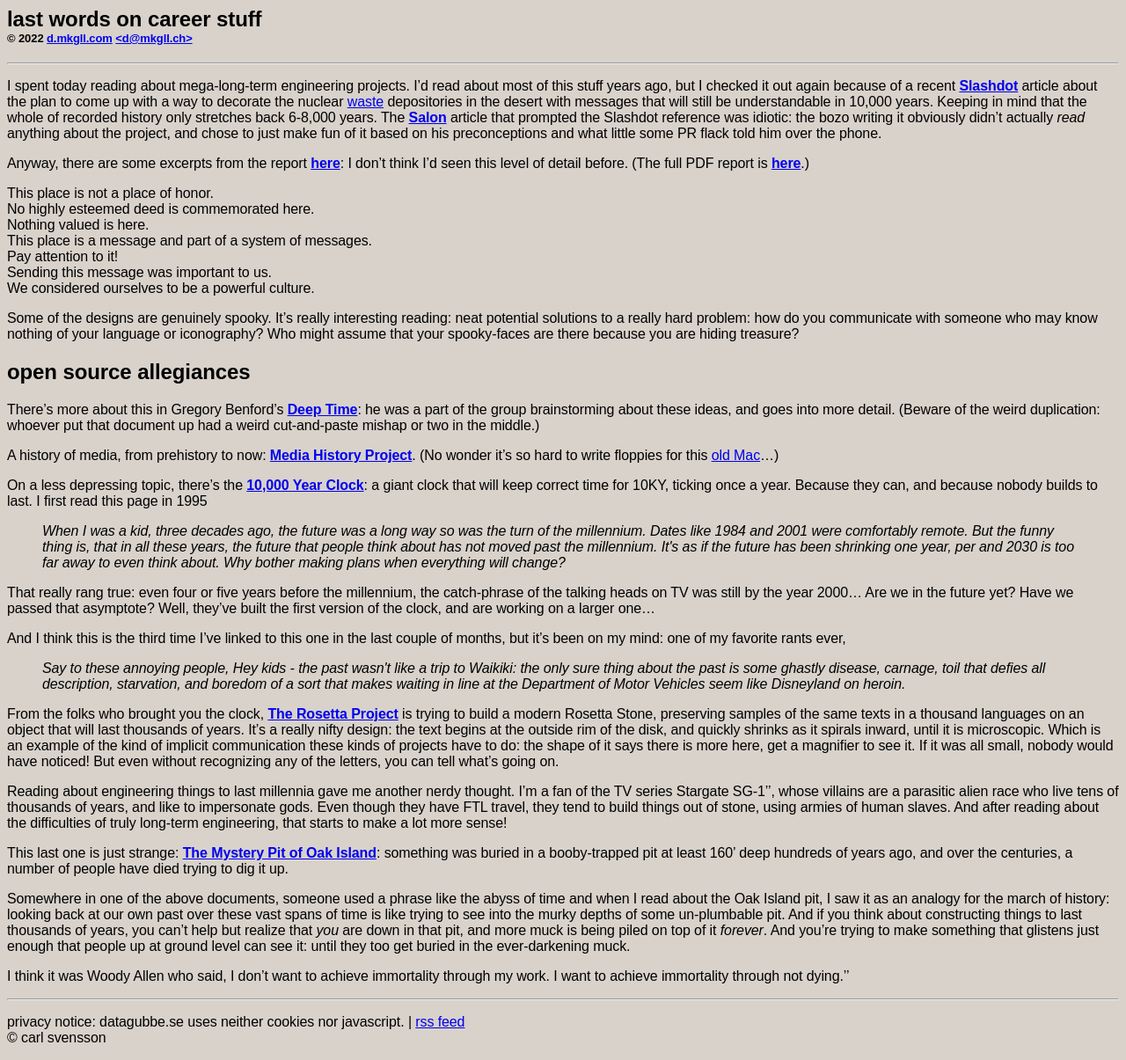
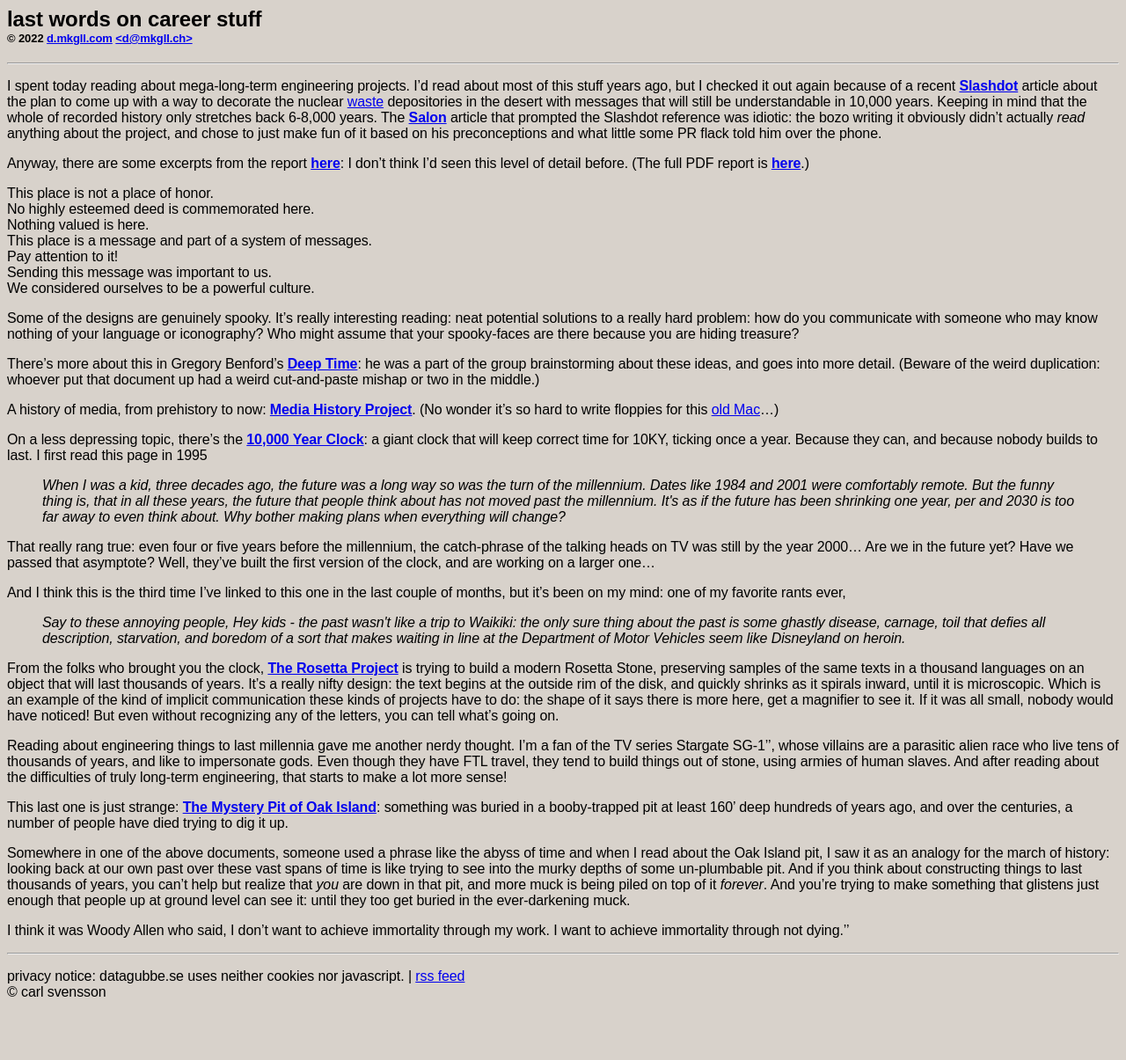
Before and after one commit to dmkgll/dmkgll, a Jekyll site: the page built from test.md, in a window 1280 px wide. Shown: the whole page at 88% size. Built offline with Jekyll 4.4.1, drawn with Linux system fonts in a browser that asks for light colours; after the commit the page ends 1153 px from its top, so only the background shows below that.

Commit message:
Update test.md

```diff
--- a/test.md
+++ b/test.md
@@ -41,8 +41,6 @@ reading: neat potential solutions to a really hard problem: how do you
 communicate with someone who may know nothing of your language or
 iconography?  Who might assume that your spooky-faces are there because
 you are hiding treasure?
-
-<h2>open source allegiances</h2>
 
 There's more about this in Gregory Benford's
 <a href="https://web.archive.org/web/20011017183657/http%3A//www.physics.uci.edu/~silverma/benford.html"><b>Deep
```
